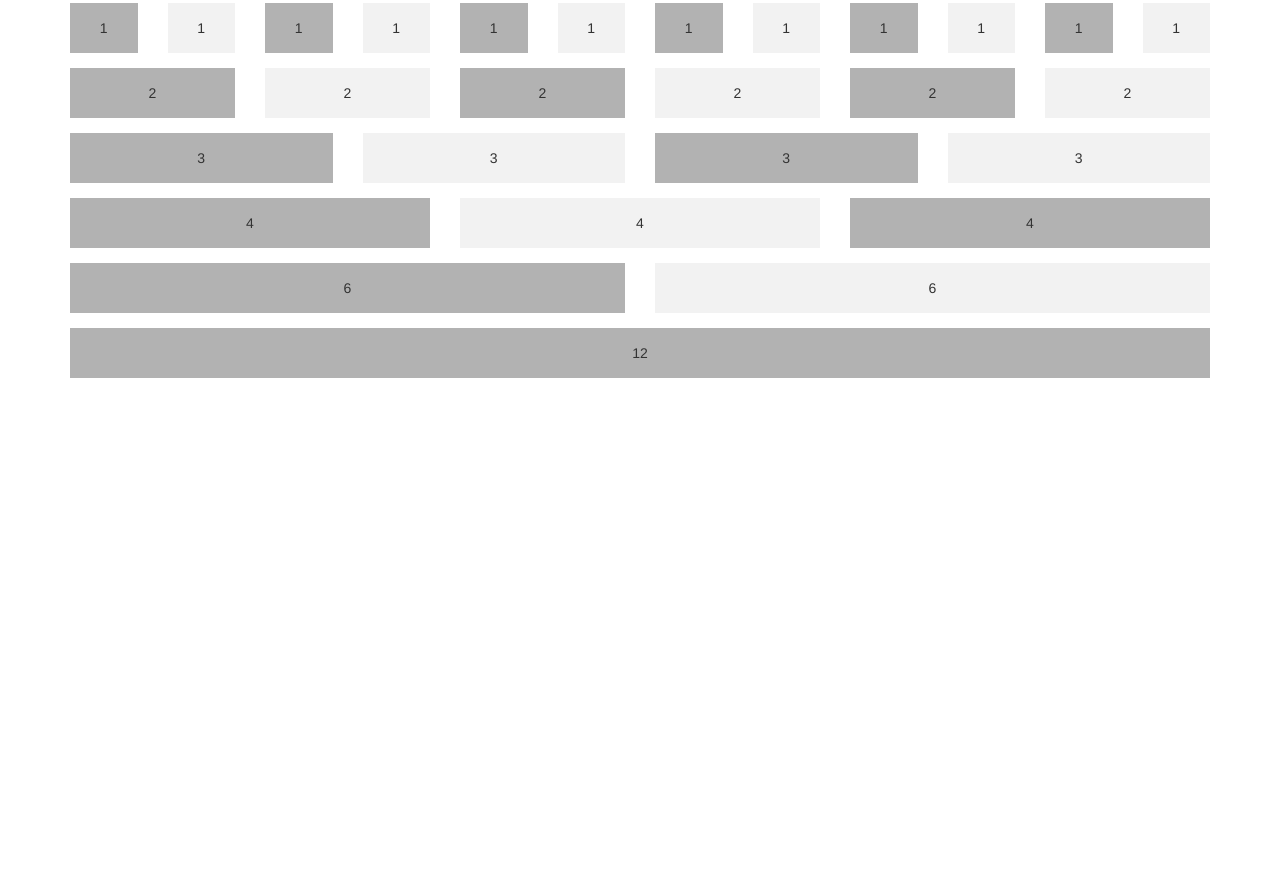
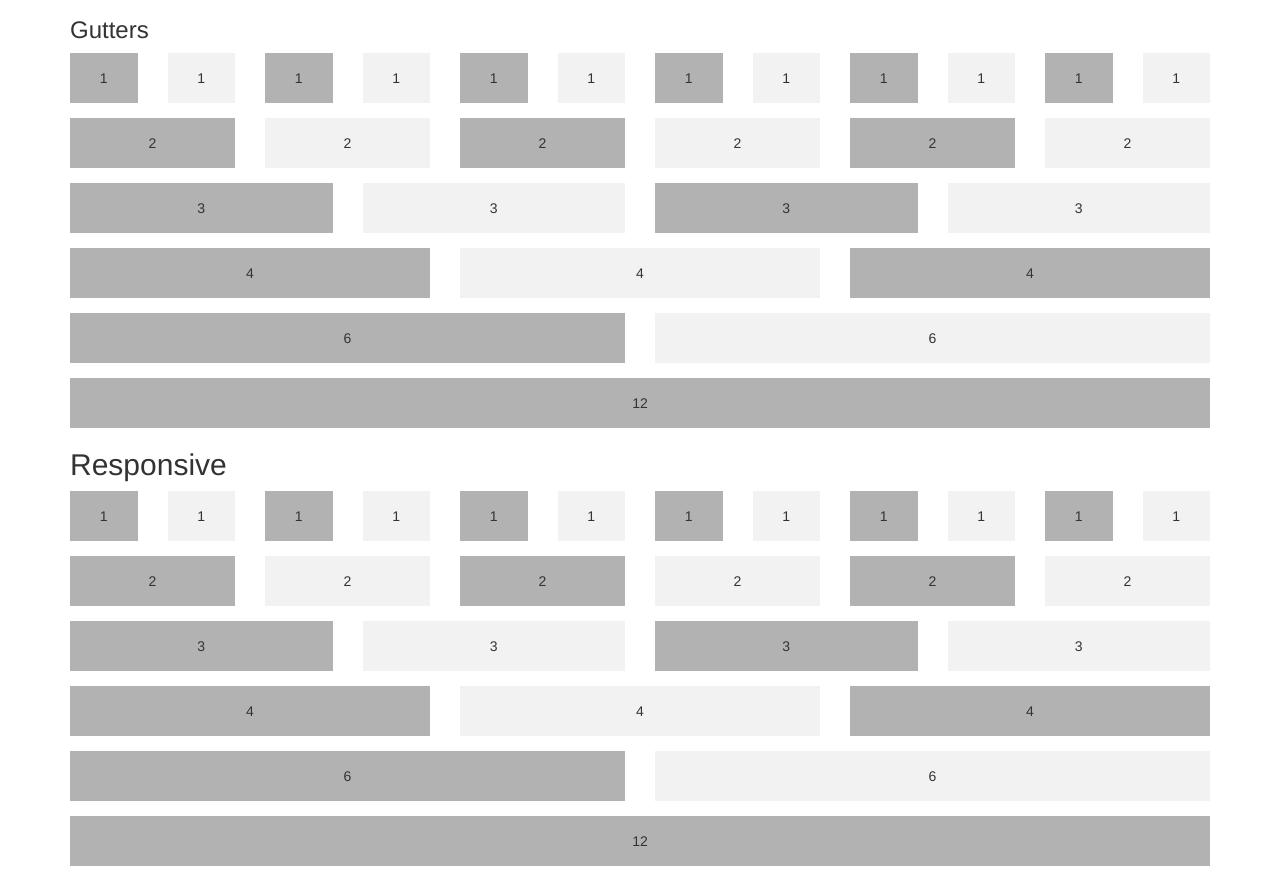
Before and after one commit to fedenko/flex-table-grid, a website: page index.pug in a window 1280 px wide. Shown: the part 1828-2709 px from the top of the page. Before the commit the page ends 2221 px from the top, so only its background shows below. Drawn offline with nearby package versions, Linux system fonts and the light colour scheme; files that its build step writes are made by us from their sources.

Commit message:
added responsive cols

```diff
--- a/index.pug
+++ b/index.pug
@@ -160,3 +160,41 @@ html(lang='en')
           .col-ft-xs-6 6
         .row-ft.row-ft-test
           .col-ft-xs-12 12
+
+      h2 Responsive
+
+      .row-ft-padded
+        .row-ft.row-ft-test
+          .col-ft-sm-1 1
+          .col-ft-sm-1 1
+          .col-ft-sm-1 1
+          .col-ft-sm-1 1
+          .col-ft-sm-1 1
+          .col-ft-sm-1 1
+          .col-ft-sm-1 1
+          .col-ft-sm-1 1
+          .col-ft-sm-1 1
+          .col-ft-sm-1 1
+          .col-ft-sm-1 1
+          .col-ft-sm-1 1
+        .row-ft.row-ft-test
+          .col-ft-sm-2 2
+          .col-ft-sm-2 2
+          .col-ft-sm-2 2
+          .col-ft-sm-2 2
+          .col-ft-sm-2 2
+          .col-ft-sm-2 2
+        .row-ft.row-ft-test
+          .col-ft-sm-3 3
+          .col-ft-sm-3 3
+          .col-ft-sm-3 3
+          .col-ft-sm-3 3
+        .row-ft.row-ft-test
+          .col-ft-sm-4 4
+          .col-ft-sm-4 4
+          .col-ft-sm-4 4
+        .row-ft.row-ft-test
+          .col-ft-sm-6 6
+          .col-ft-sm-6 6
+        .row-ft.row-ft-test
+          .col-ft-sm-12 12
--- a/stylus/grid.styl
+++ b/stylus/grid.styl
@@ -18,14 +18,26 @@ for prefix in media_prefixes
   table-layout: fixed
 
 {join(',', col_classes)}
-  display: table-cell
   vertical-align: top
 
-for index in 1..12
-  .col-ft-xs-{index}
-    width: percentage(index / grid-columns)
+make-cols(prefix)
+  for index in 1..12
+    .col-ft-{prefix}-{index}
+      width: percentage(index / grid-columns)
+      display: table-cell
 
-for index in 1..11
-  .col-ft-xs-offset-{index}
-    margin-left: percentage(index / grid-columns)
-    float: left
+  for index in 1..11
+    .col-ft-{prefix}-offset-{index}
+      margin-left: percentage(index / grid-columns)
+      float: left
+
+make-cols(xs)
+
+@media (min-width: screen-sm-min)
+  make-cols(sm)
+
+@media (min-width: screen-md-min)
+  make-cols(md)
+
+@media (min-width: screen-lg-min)
+  make-cols(lg)
```
Also changed, not shown: README.md, dist/css/flex-table-grid.css, dist/css/flex-table-grid.min.css, index.html, 1 other file.
